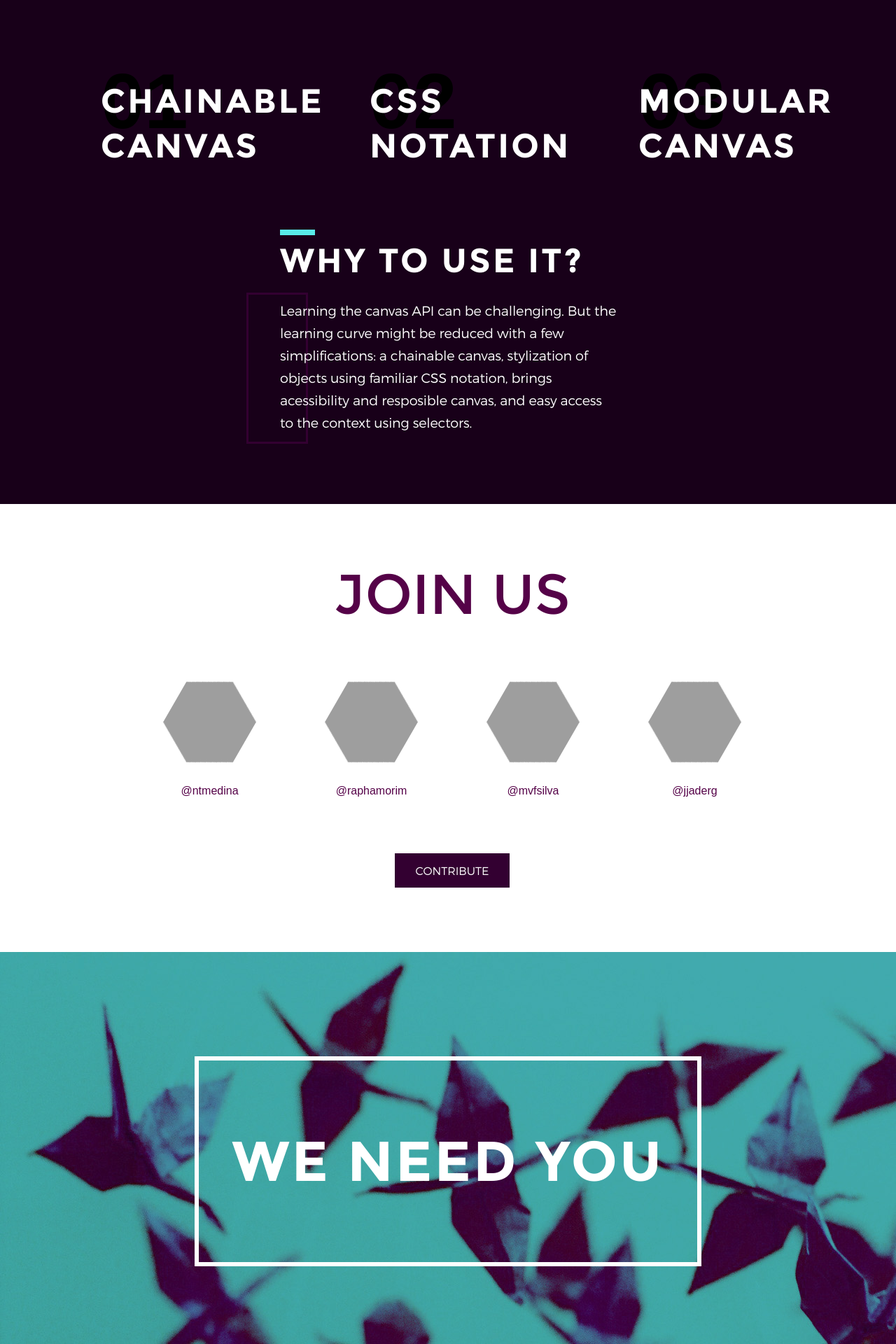
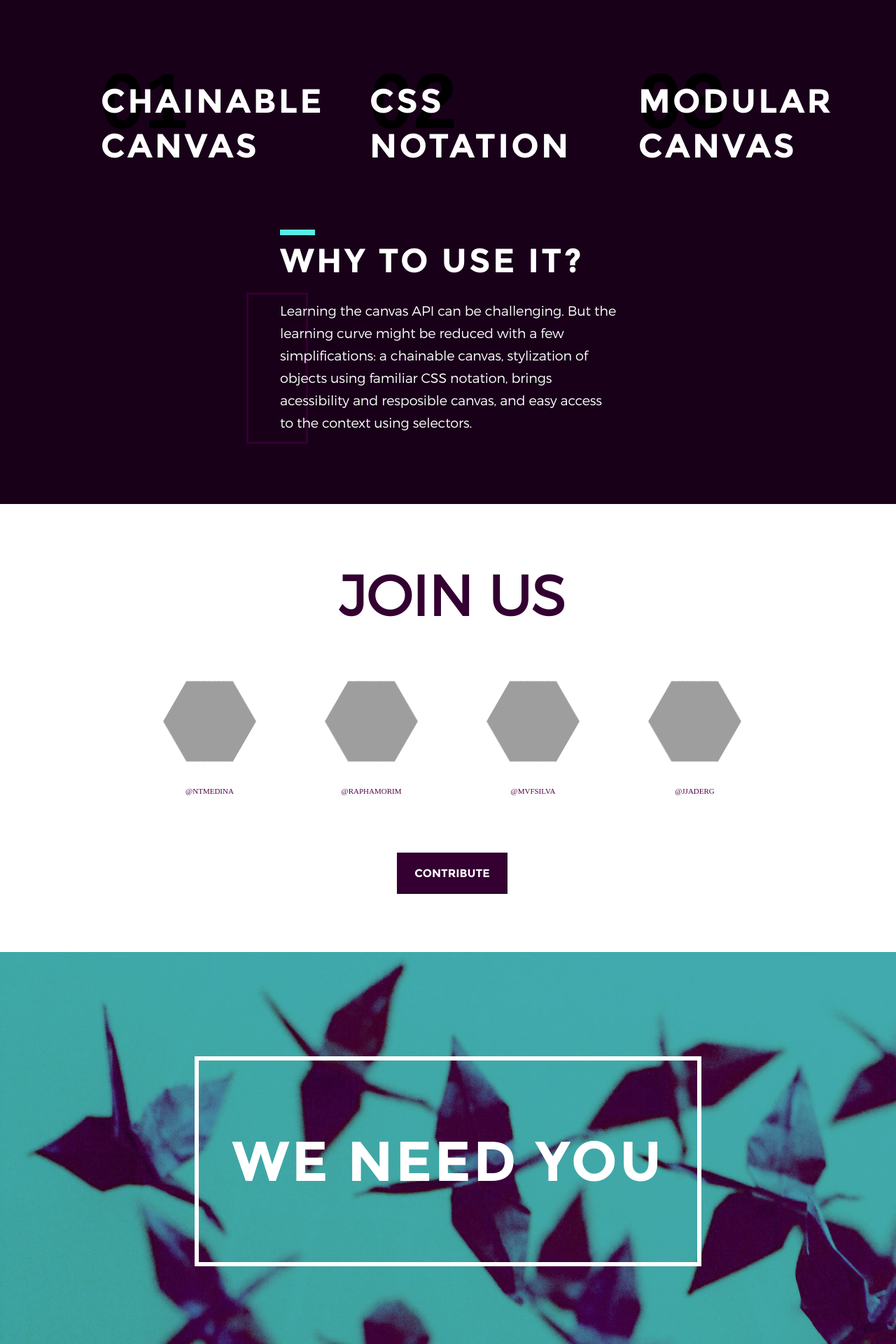
Before and after one commit to raphamorim/origamijs, a Jekyll site: the page built from index.html, in a window 1280 px wide. Shown: the part 675-2595 px from the top of the page at 70% size. Built offline with Jekyll 4.4.1, drawn with Linux system fonts in a browser that asks for light colours; grey boxes are pictures that could not be loaded.

Commit message:
Adjusting Join Us - Third Section

```diff
--- a/_config.yml
+++ b/_config.yml
@@ -3,7 +3,7 @@ title: Origami.js
 email: rapha850@gmail.com
 description: Official website origami.js
 baseurl: /
-url: http://origamijs.com
+url: 0.0.0.0:4000
 domain: origamijs.com
 
 # Downlod Info
--- a/assets/stylesheet/molecules/join.scss
+++ b/assets/stylesheet/molecules/join.scss
@@ -2,11 +2,11 @@
 	background: $white;
 	height: 40rem;
 	.heading-lv1 {
-		color: $light-purple;
+		color: $purple;
 		text-align: center;
-		font-size: 5rem;
+		font-size: 80px;
 		text-transform: uppercase;
-		font-weight: 300;
+		font-family: 'Montserrat-Light';
 		margin-top: 5rem;
 	}
 }
@@ -54,7 +54,15 @@
 		text-decoration: none;
 		max-width: 50%;
 		color: $light-purple;
+		font-family: 'Montserrat';
+		font-size: 11px;
+		text-transform: uppercase;
 	}
+
+	a:hover{
+		color: $turquoise;
+	}
+
 }
 .contribute__link {
 	display: flex;
@@ -64,22 +72,19 @@
 }
 
 .btn {
-	font-family: 'Montserrat-Light';
-	padding: 15px 30px;
-	transition: all 300ms ease;
+	font-family: 'Montserrat-Bold';
+	padding: 20px 25px;
 	text-transform: uppercase;
 	text-decoration: none;
+	background: $purple;
+	color: $white;
 	&-contribute {
-		background: $purple;
-		color: $white;
         &:hover {
-            padding: 20px 35px;
+        background-color: $dark-purple;
         }
 	}
     &-read {
         padding: 10px 30px;
-        background: $purple;
-        color: $white;
     }
 }
 
```
